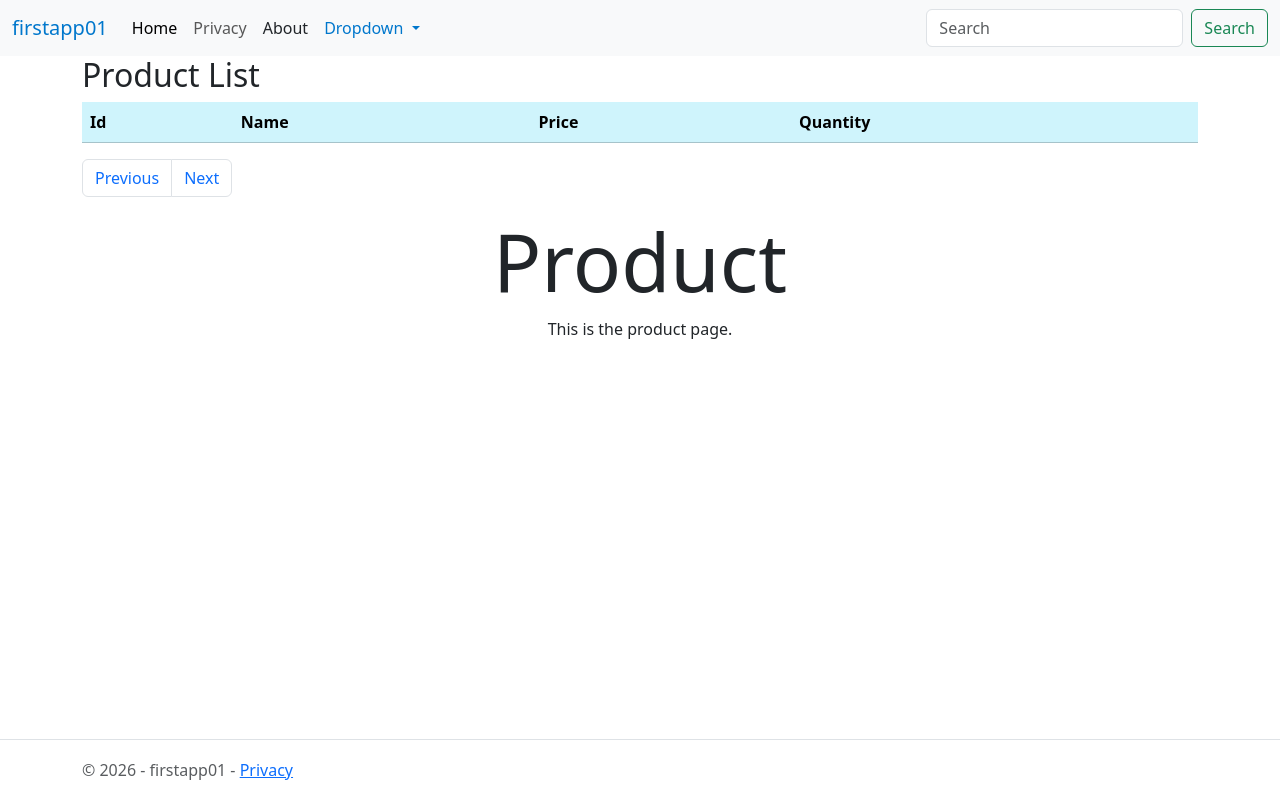
After one commit to Tharaya-udomyad/firstapp01, an ASP.NET Core app: template firstapp01/Views/product/Index.cshtml in a window 1280 px wide. The commit adds this page. Run offline with ASP.NET Core 8, Linux system fonts and the light colour scheme; the template is opened without the code that fills it, so the values that code supplies are empty; style sheets or scripts are compiled from the project's sources.

Commit message:
pagination

```diff
--- a/firstapp01/Controllers/HomeController.cs
+++ b/firstapp01/Controllers/HomeController.cs
@@ -15,7 +15,10 @@ namespace firstapp01.Controllers
         {
             return View();
         }
-
+        public IActionResult About()
+        {
+            return View();
+        }
         [ResponseCache(Duration = 0, Location = ResponseCacheLocation.None, NoStore = true)]
         public IActionResult Error()
         {
--- a/firstapp01/Views/Shared/_Layout.cshtml
+++ b/firstapp01/Views/Shared/_Layout.cshtml
@@ -11,22 +11,42 @@
 </head>
 <body>
     <header>
-        <nav class="navbar navbar-expand-sm navbar-toggleable-sm navbar-light bg-white border-bottom box-shadow mb-3">
+        <nav class="navbar navbar-expand-lg navbar-light bg-light">
             <div class="container-fluid">
-                <a class="navbar-brand" asp-area="" asp-controller="Home" asp-action="Index">firstapp01</a>
-                <button class="navbar-toggler" type="button" data-bs-toggle="collapse" data-bs-target=".navbar-collapse" aria-controls="navbarSupportedContent"
-                        aria-expanded="false" aria-label="Toggle navigation">
+                <a class="navbar-brand" href="#">firstapp01</a>
+                <button class="navbar-toggler" type="button" data-bs-toggle="collapse" data-bs-target="#navbarSupportedContent" aria-controls="navbarSupportedContent" aria-expanded="false" aria-label="Toggle navigation">
                     <span class="navbar-toggler-icon"></span>
                 </button>
-                <div class="navbar-collapse collapse d-sm-inline-flex justify-content-between">
-                    <ul class="navbar-nav flex-grow-1">
+                <div class="collapse navbar-collapse" id="navbarSupportedContent">
+                    <ul class="navbar-nav me-auto mb-2 mb-lg-0">
                         <li class="nav-item">
-                            <a class="nav-link text-dark" asp-area="" asp-controller="Home" asp-action="Index">Home</a>
+                            <a class="nav-link active" aria-current="page" asp-area="" asp-controller="Home" asp-action="Index">Home</a>
                         </li>
                         <li class="nav-item">
-                            <a class="nav-link text-dark" asp-area="" asp-controller="Home" asp-action="Privacy">Privacy</a>
+                            <a class="nav-link" asp-area="" asp-controller="Home" asp-action="Privacy">Privacy</a>
                         </li>
+                        <li class="nav-item">
+                            <a class="nav-link text-dark" asp-area="" asp-controller="Home" asp-action="About">About</a>
+                        </li>
+                        <li class="nav-item dropdown">
+                            <a class="nav-link dropdown-toggle" href="#" id="navbarDropdown" role="button" data-bs-toggle="dropdown" aria-expanded="false">
+                                Dropdown
+                            </a>
+                            <ul class="dropdown-menu" aria-labelledby="navbarDropdown">
+                                <li><a class="dropdown-item" asp-area="" asp-controller="Product" asp-action="Index">Show product</a></li>
+                                <li><a class="dropdown-item" href="#">Action</a></li>
+                                <li><a class="dropdown-item" href="#">Another action</a></li>
+                                <li><hr class="dropdown-divider"></li>
+                                <li><a class="dropdown-item" href="#">Something else here</a></li>
+                            </ul>
+                        </li>
+                        </li>
+
                     </ul>
+                    <form class="d-flex">
+                        <input class="form-control me-2" type="search" placeholder="Search" aria-label="Search">
+                        <button class="btn btn-outline-success" type="submit">Search</button>
+                    </form>
                 </div>
             </div>
         </nav>
--- /dev/null
+++ b/firstapp01/Views/product/Index.cshtml
@@ -0,0 +1,73 @@
+@*
+    For more information on enabling MVC for empty projects, visit https://go.microsoft.com/fwlink/?LinkID=397860
+*@
+@model IEnumerable<firstapp01.Models.Product>
+@{
+    ViewData["Title"] = "Product Page";
+}
+<h2>Product List</h2>
+
+<table class="table table-striped table-hover table-info">
+    <thead>
+        <tr>
+            <th>Id</th>
+            <th>Name</th>
+            <th>Price</th>
+            <th>Quantity</th>
+        </tr>
+    </thead>
+    <tbody>
+        @foreach (var item in Model)
+        {
+            <tr>
+                <td>@item.Id</td>
+                <td>@item.Name</td>
+                <td>@item.Price</td>
+                <td>@item.Quantity</td>
+            </tr>
+        }
+    </tbody>
+</table>
+
+<!-- ส่วนแสดงผลปุ่ม Pagination -->
+<nav aria-label="Page navigation">
+    <ul class="pagination">
+
+        <!-- ปุ่ม Previous -->
+        <li class="page-item @(ViewBag.CurrentPage <= 1 ? "disabled" : "")">
+            <a class="page-link" href="@Url.Action("Index", new { page = ViewBag.CurrentPage - 1 })">Previous</a>
+        </li>
+
+        <!-- ปุ่มตัวเลขหน้า -->
+        @for (int i = 1; i <= ViewBag.TotalPages; i++)
+        {
+            <li class="page-item @(i == ViewBag.CurrentPage ? "active" : "")">
+                <a class="page-link" href="@Url.Action("Index", new { page = i })">@i</a>
+            </li>
+        }
+
+        <!-- ปุ่ม Next -->
+        <li class="page-item @(ViewBag.CurrentPage >= ViewBag.TotalPages ? "disabled" : "")">
+            <a class="page-link" href="@Url.Action("Index", new { page = ViewBag.CurrentPage + 1 })">Next</a>
+        </li>
+
+    </ul>
+</nav>
+<div class="text-center">
+    <h1 class="display-1">Product</h1>
+    <p>This is the product page.</p>
+</div>
+<div class="container">
+    <div class="row">
+        <div class="col-md-12">
+            @foreach (var product in Model)
+            {
+                <h2>@product.Name</h2>
+                <ul>
+                    <li>Price: @product.Price.ToString("C")</li>
+                    <li>Quantity: @product.Quantity</li>
+                </ul>
+            }
+        </div>
+    </div>
+</div>
```
Also changed, not shown: firstapp01/Controllers/ProductController.cs (added, +111 -0 lines), firstapp01/Models/Product.cs (added, +10 -0 lines), firstapp01/Views/Home/About.cshtml (added, +18 -0 lines), firstapp01/Views/Home/Index.cshtml (+6 -3 lines).
